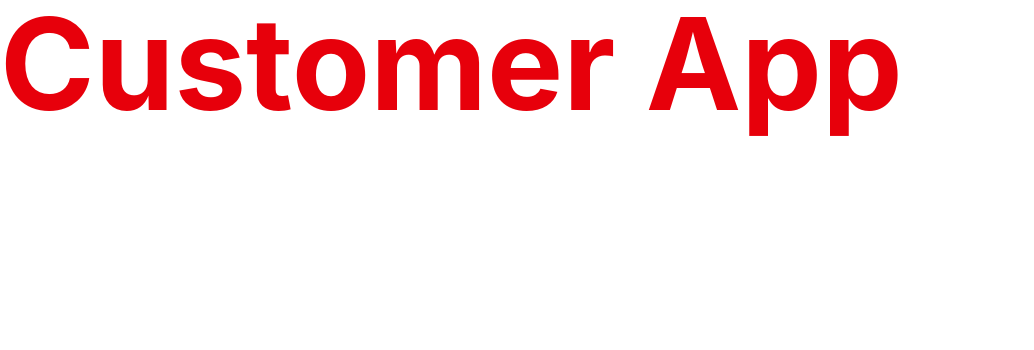
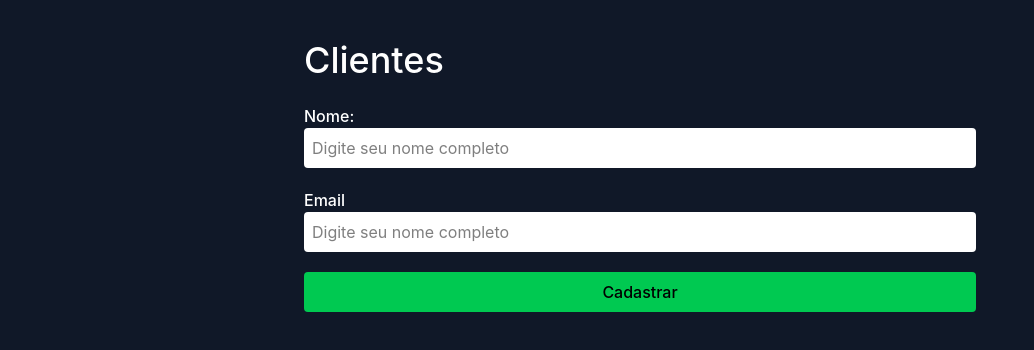
Before and after one commit to hugopereira-cs/customer-app-ui, a React (Vite) app: page / in a window 1280 px wide. Shown: the top 350 px of the page, without its empty margins (0-1034 px from the left). Built offline with nearby package versions, Linux system fonts and the light colour scheme.

Commit message:
feat: add customer registration form UI

```diff
--- a/src/App.tsx
+++ b/src/App.tsx
@@ -1,7 +1,19 @@
 export default function App() {
   return (
-    <div>
-      <h1 className="text-red-600 font-bold text-9xl">Customer App</h1>
+    <div className="w-full min-h-screen bg-gray-900 flex justify-center px-4">
+      <main className="my-10 w-full md:max-w-2xl">
+        <h1 className="text-4xl font-medium text-white">Clientes</h1>
+
+        <form className="flex flex-col my-6">
+          <label className="font-medium text-white">Nome:</label>
+          <input type="text" placeholder="Digite seu nome completo" className="w-full mb-5 p-2 rounded bg-white" />
+
+          <label className="font-medium text-white">Email</label>
+          <input type="email" placeholder="Digite seu nome completo" className="w-full mb-5 p-2 rounded bg-white" />
+
+          <input type="submit" value="Cadastrar" className="cursor-pointer w-full p-2 bg-green-500 rounded font-medium" />
+        </form>
+      </main>
     </div>
   );
 }
```
